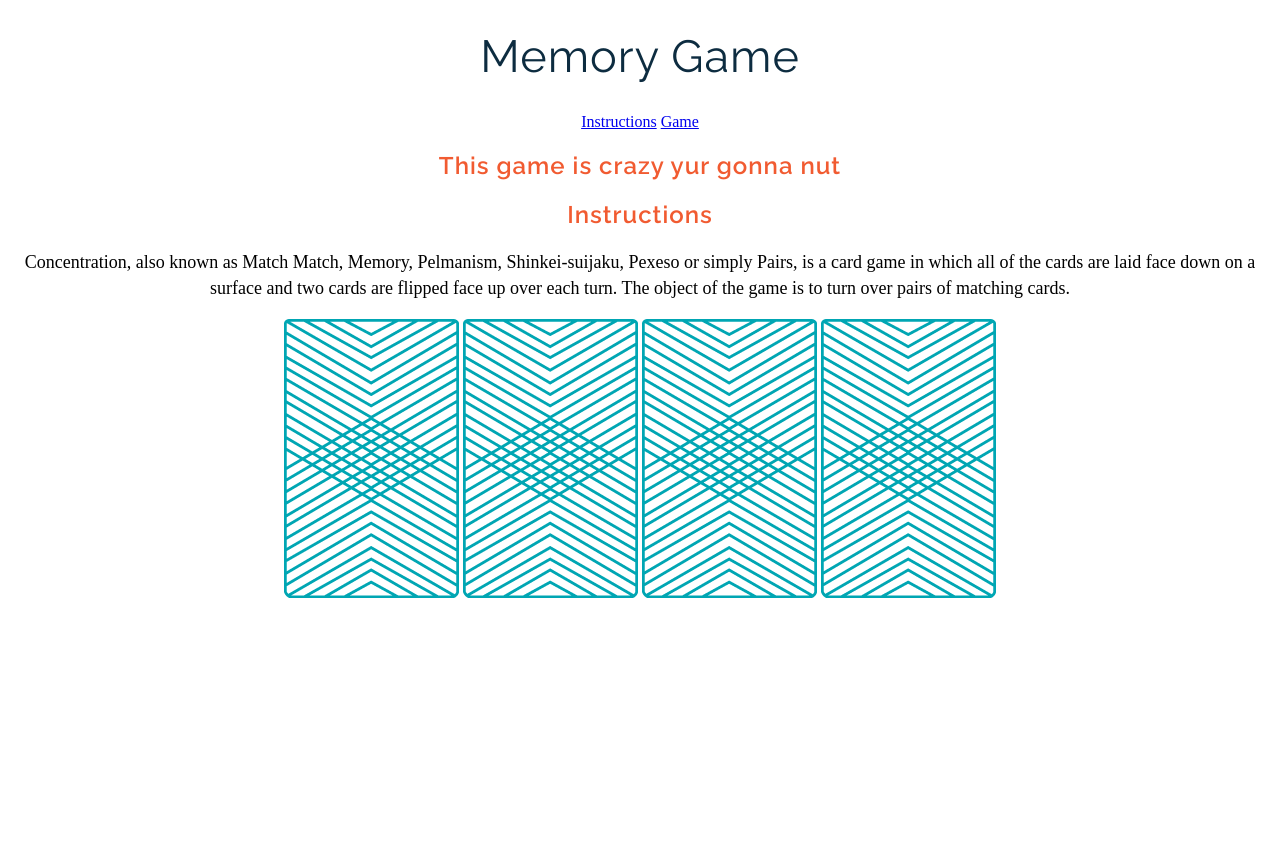
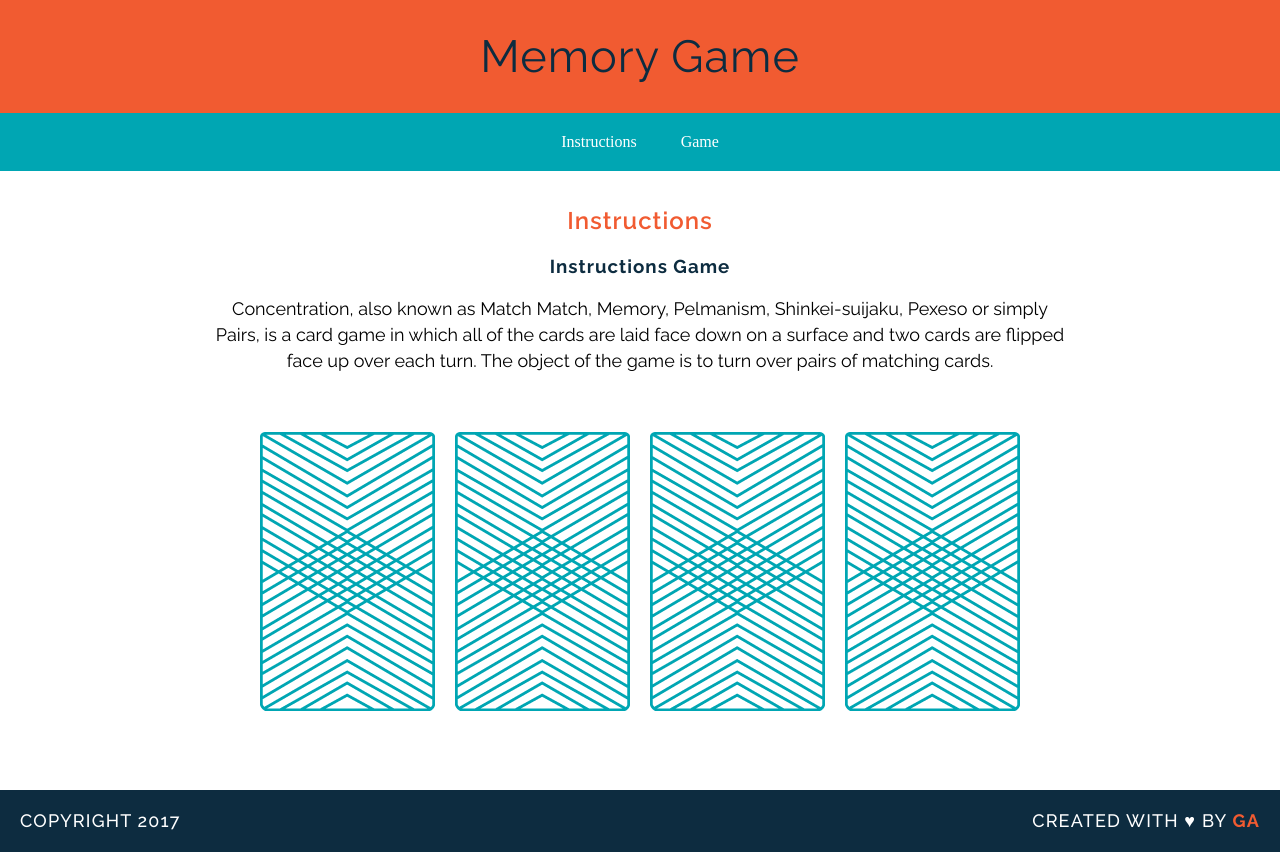
Before and after one commit to HenryMcGehee/wdi-fundamentals-memorygame, a plain HTML site: page memory-game/index.html in a window 1280 px wide. Before the commit the page ends 800 px from the top, so only its background shows below. Drawn offline with Linux system fonts and the light colour scheme; a web font is replaced by a local one.

Commit message:
nav and layout

```diff
--- a/memory-game/CSS/Style.css
+++ b/memory-game/CSS/Style.css
@@ -1,5 +1,38 @@
 body {
 text-align: center;
+margin: 0;
+}
+
+header {
+	background-color: #F15B31;
+	font-color: #FFFFFF;
+	padding: 30px 20px;
+}
+
+nav {
+	background-color: #00A6B3;
+	font-color: #FFFFFF;
+	padding: 20px 0;
+}
+
+a {
+	color: #FFFFFF;
+	text-decoration: none;
+	margin: 0 20px;
+	border-bottom: 2px solid transparent;
+}
+
+a:hover {
+	border-color: white;
+}
+
+main {
+	width: 850px;
+	margin: 35px auto;
+}
+
+img {
+	margin: 40px 8px;
 }
 
 h1 {
@@ -8,6 +41,7 @@ color: #0D2C40;
 letter-spacing: 1px;
 font-weight: 400;
 font-size: 45px;
+margin: 0;
 }
 
 h2 {
@@ -27,7 +61,39 @@ h3 {
 }
 
 p {
-font-family: "Droid Serif", serif;
+font-family: "Raleway", serif;
 line-height: 26px;
 font-size: 18px;
 }
+
+footer {
+	text-transform: uppercase;
+	padding: 0 20px;
+	background-color: #0D2C40;
+	color: white;
+	font-size: 14px;
+	letter-spacing: .082em;
+	font-weight: 500;
+}
+
+.copyright {
+	float: left;
+}
+
+.message {
+	float: right;
+}
+
+.clearfix:after {
+visibility: hidden;
+display: block;
+content: " ";
+clear: both;
+height: 0;
+font-size: 0;
+}
+
+.name {
+	color: #F15B31;
+	font-weight: 700;
+}
--- a/memory-game/index.html
+++ b/memory-game/index.html
@@ -6,11 +6,17 @@
 	<title>Memory Card Game</title>
 </head>
 <body>
-	<h1>Memory Game</h2>
-	<a href="#">Instructions</a>
-	<a href="#">Game</a>
-	<h2>This game is crazy yur gonna nut</h2>
+	<header>
+		<h1>Memory Game</h1>
+	</header>
+
+	<nav>
+		<a href="#">Instructions</a>
+		<a href="#">Game</a>
+	</nav>
+<main>
 	<h2>Instructions</h2>
+	<h3>Instructions Game</h3>
 	<p>Concentration, also known as Match Match, Memory, Pelmanism, Shinkei-suijaku, Pexeso or simply Pairs, is a card game in which all of the cards are laid face down on a surface and two cards are flipped face up over each turn. The object of the game is to turn over pairs of matching cards.</p>
 
 	<div>
@@ -19,6 +25,17 @@
 		<img src="images/back.png" alt="King of Diamonds">
 		<img src="images/back.png" alt="King of Hearts">
 	</div>
+</main>
+
+<footer class="clearfix">
+	<p class="copyright">
+		Copyright 2017
+	</p>
+
+	<p class="message">
+		Created with &hearts; by <span class="name">GA</span>
+	</p>
+</footer>
 
 </body>
 </html>
```
